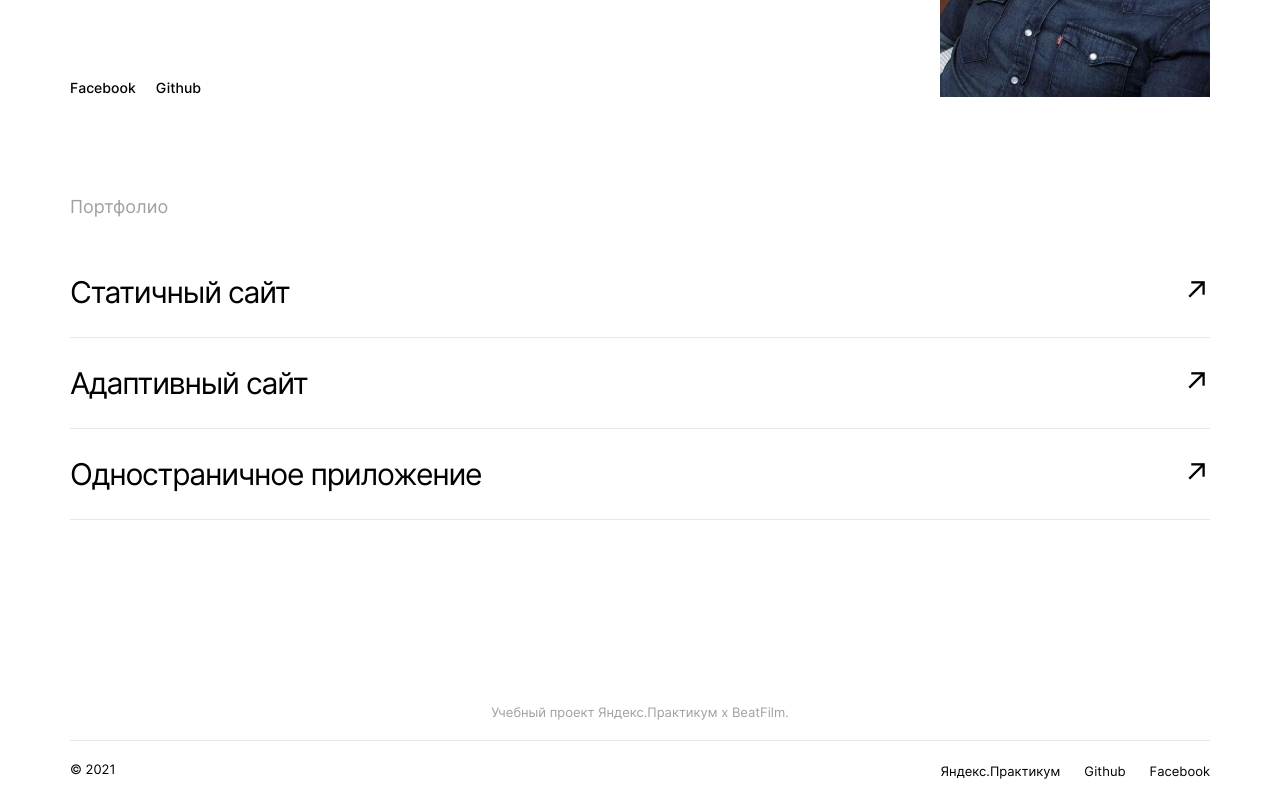
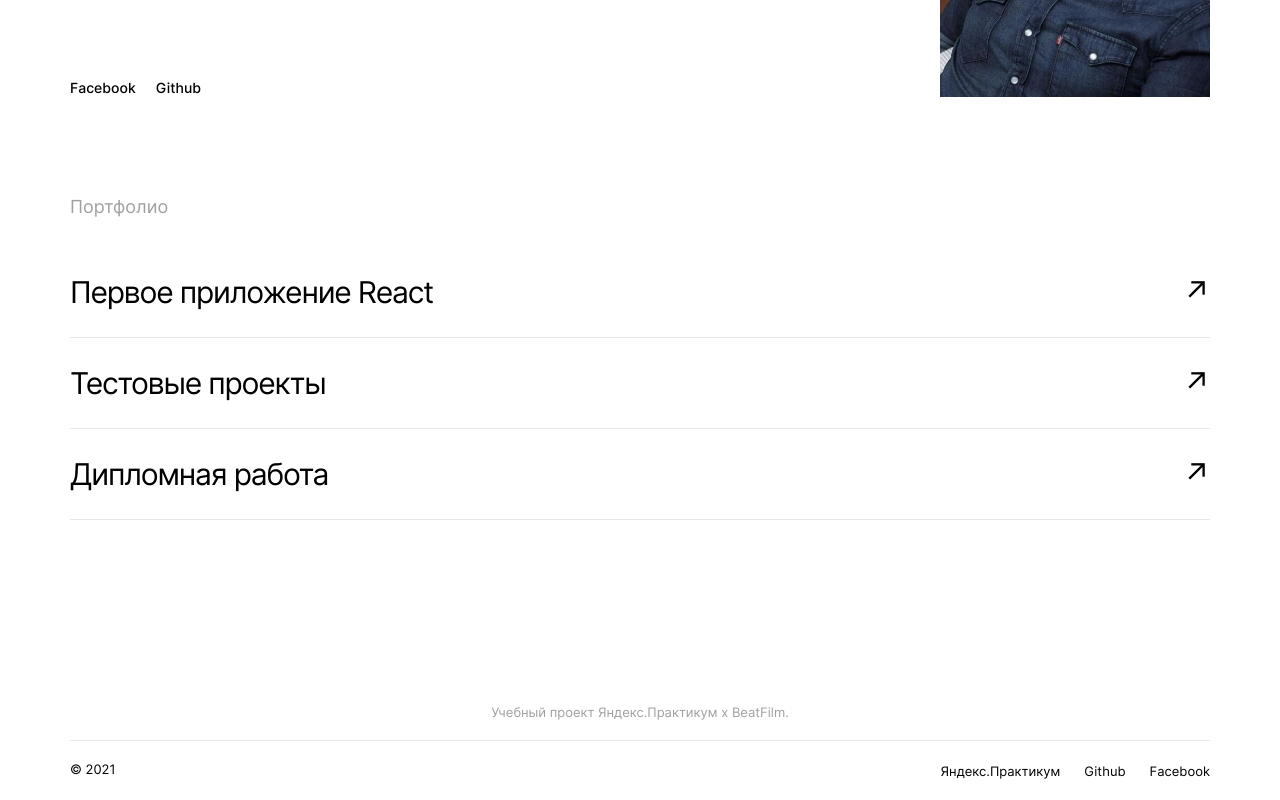
Before and after one commit to zurabobo/movies-explorer-frontend, a React (Create React App) app: page / in a window 1280 px wide. Shown: the part 2296-3096 px from the top of the page. Built offline with nearby package versions, Linux system fonts and the light colour scheme.

Commit message:
update content

```diff
--- a/src/components/AboutMe/AboutMe.js
+++ b/src/components/AboutMe/AboutMe.js
@@ -34,15 +34,15 @@ function AboutMe() {
           <h5 className="about-me__portfolio-title">Портфолио</h5>
           <ul className="about-me__portfolio-list">
             <li className="about-me__portfolio-list-item">
-              <a className="about-me__portfolio-list-link" href="https://github.com/zurabobo/how-to-learn" target="_blank" rel="noreferrer">Статичный сайт
+              <a className="about-me__portfolio-list-link" href="https://react-mestoapi.netlify.app/sign-in" target="_blank" rel="noreferrer">Первое приложение React
                 <span className="about-me__portfolio-list-link-icon">↗</span>
               </a>
             </li>
             <li className="about-me__portfolio-list-item">
-              <a className="about-me__portfolio-list-link" href="https://zurabobo.github.io/russian-travel" target="_blank" rel="noreferrer">Адаптивный сайт
+              <a className="about-me__portfolio-list-link" href="https://welbex-testtask.netlify.app/" target="_blank" rel="noreferrer">Тестовые проекты
                 <span className="about-me__portfolio-list-link-icon">↗</span>
               </a></li><li className="about-me__portfolio-list-item">
-              <a className="about-me__portfolio-list-link" href="https://movies-explorer-frontend.netlify.app/" target="_blank" rel="noreferrer">Одностраничное приложение
+              <a className="about-me__portfolio-list-link" href="https://movies-explorer-frontend.netlify.app/" target="_blank" rel="noreferrer">Дипломная работа
                 <span className="about-me__portfolio-list-link-icon">↗</span>
               </a>
             </li>
```
